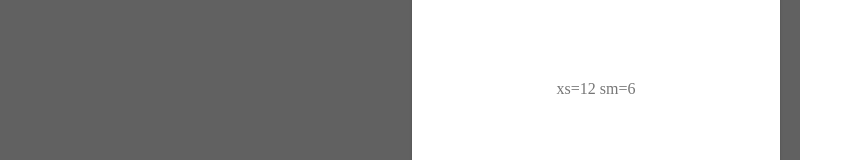
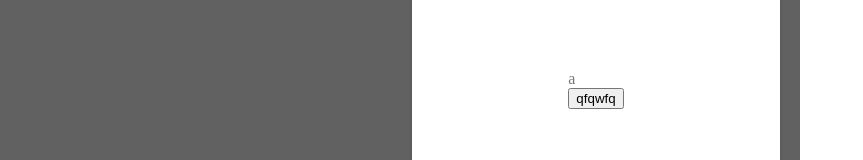
Before and after one commit to stercoris/wrong-door-client, a React (Create React App) app: page / in a window 1280 px wide. Shown: the part 307-467 px from the top of the page, without its empty margins (0-863 px from the left). Built offline with nearby package versions, Linux system fonts and the light colour scheme.

Commit message:
Не весело, что то не работает

```diff
--- a/src/App.tsx
+++ b/src/App.tsx
@@ -3,7 +3,8 @@ import { makeStyles, createStyles, Theme } from '@material-ui/core/styles';
 import Paper from '@material-ui/core/Paper';
 import Grid from '@material-ui/core/Grid';
 import { ImageRedactor } from './view/ImageRedactor';
-import { CoordsArrayContext } from './CoordsArray';
+import { CoordsArrayContext } from './CoordsArrayContext';
+import { CodeViewer } from './view/CodeViewer';
 
 const useStyles = makeStyles((theme: Theme) =>
     createStyles({
@@ -28,9 +29,9 @@ const useStyles = makeStyles((theme: Theme) =>
 );
 
 
-export default function FullWidthGrid() {
+export default function App() {
     const classes = useStyles();
-    const [coords, setCoords] = React.useState({ points: [{ x: 0, y: 0 }] });
+    const [coords, setCoords] = React.useState([{ x: 0, y: 0 }]);
 
     return (
         <div className={classes.root}>
@@ -42,7 +43,9 @@ export default function FullWidthGrid() {
                         </Paper>
                     </Grid>
                     <Grid item xs={12} sm={6}>
-                        <Paper className={classes.paper}>xs=12 sm=6</Paper>
+                        <Paper className={classes.paper}>
+                            <CodeViewer />
+                        </Paper>
                     </Grid>
                 </Grid>
             </CoordsArrayContext.Provider>
--- a/src/CoordsArray.ts
+++ /dev/null
@@ -1,19 +0,0 @@
-import { createContext, useContext } from "react";
-
-export interface Point {
-    x: number;
-    y: number;
-}
-
-export interface Coords {
-    points: Point[]
-}
-
-
-type CoordsArrayType = {
-    coords: Coords;
-    setCoords: (Coords: Coords) => void;
-};
-
-export const CoordsArrayContext = createContext<CoordsArrayType>({ coords: { points: [] }, setCoords: coords => console.warn('no coords provider') });
-export const useCoords = () => useContext(CoordsArrayContext);
--- /dev/null
+++ b/src/CoordsArrayContext.ts
@@ -0,0 +1,14 @@
+import { createContext, useContext } from "react";
+
+export interface Point {
+    x: number;
+    y: number;
+}
+
+type CoordsArrayType = {
+    coords: Point[];
+    setCoords: (Coords: Point[]) => void;
+};
+
+export const CoordsArrayContext = createContext<CoordsArrayType>({ coords: [], setCoords: () => console.warn('no coords provider') });
+export const useCoords = () => useContext(CoordsArrayContext);
--- /dev/null
+++ b/src/view/CodeViewer.tsx
@@ -0,0 +1,43 @@
+import { createStyles, makeStyles, Theme } from "@material-ui/core";
+import { stringify } from "querystring";
+import React, { useEffect, useRef, useState } from "react";
+import { Point, useCoords } from "../CoordsArrayContext";
+
+const useStyles = makeStyles((theme: Theme) =>
+    createStyles({
+        container: {
+            display: "flex",
+            flexDirection: "column",
+        },
+    }),
+);
+
+
+interface CodeViewerProps { }
+
+export const CodeViewer: React.FC<CodeViewerProps> = () => {
+    const classes = useStyles();
+    const { coords, setCoords } = useCoords();
+
+    const points = coords;
+
+    const updateCoords = () => {
+        const newPoints = [{ x: 20, y: 20 }, ...points]
+        setCoords(newPoints);
+    }
+
+    console.log("RERENDER");
+
+    function renderCodes(points: Point[]) {
+        points.map((point, i) => {
+            return (<p>X - {point.x} ||| Y - {point.y}</p>)
+        })
+    }
+
+    return (
+        <div className={classes.container} >
+            {renderCodes(points)}a
+            <button onClick={updateCoords}>qfqwfq</button>
+        </div>
+    );
+}
--- a/src/view/ImageRedactor.tsx
+++ b/src/view/ImageRedactor.tsx
@@ -1,7 +1,7 @@
 import { createStyles, makeStyles, Theme } from "@material-ui/core";
 import React, { useEffect, useRef, useState } from "react";
 import ImageUploader from 'react-images-upload';
-import { Coords, useCoords } from "../CoordsArray";
+import { Point, useCoords } from "../CoordsArrayContext";
 
 const useStyles = makeStyles((theme: Theme) =>
     createStyles({
@@ -20,8 +20,7 @@ const useStyles = makeStyles((theme: Theme) =>
 );
 
 
-interface ImageRedactorProps {
-}
+interface ImageRedactorProps { }
 
 export const ImageRedactor: React.FC<ImageRedactorProps> = () => {
     const classes = useStyles();
@@ -31,8 +30,6 @@ export const ImageRedactor: React.FC<ImageRedactorProps> = () => {
     const canvas = useRef<HTMLCanvasElement>(null);
 
     console.log("RERENDER");
-
-
 
     function onDrop(files: File[], pictures: string[]) {
         const new_image = new Image();
@@ -65,8 +62,8 @@ export const ImageRedactor: React.FC<ImageRedactorProps> = () => {
         y -= canvas!.current!.offsetTop;
         console.log(x);
         console.log(y);
-        const new_coords: Coords = coords;
-        new_coords.points.push({
+        const new_coords: Point[] = coords;
+        new_coords.push({
             x: x,
             y: y,
         });
```
Also changed, not shown: 2 other files (tests, documents, lock files or other folders).
